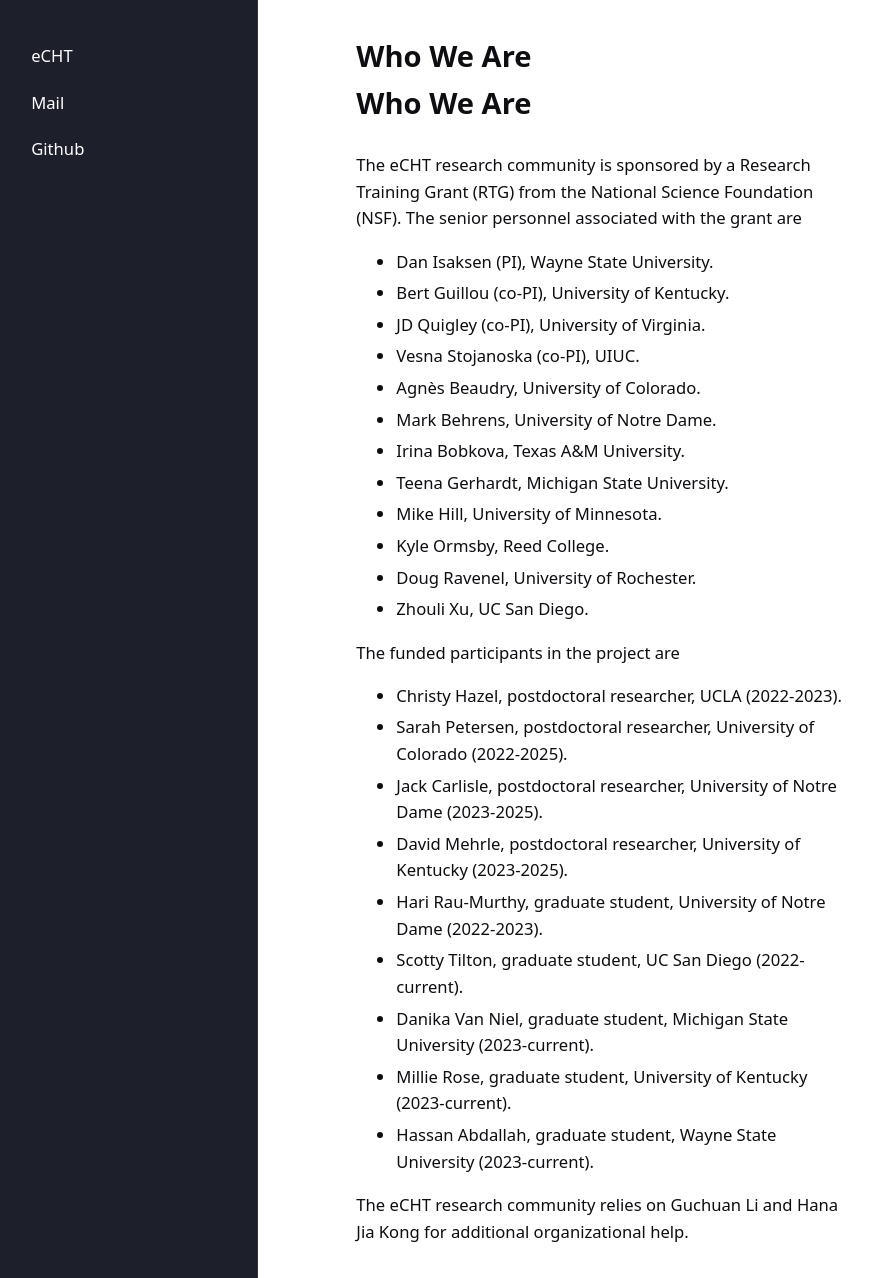
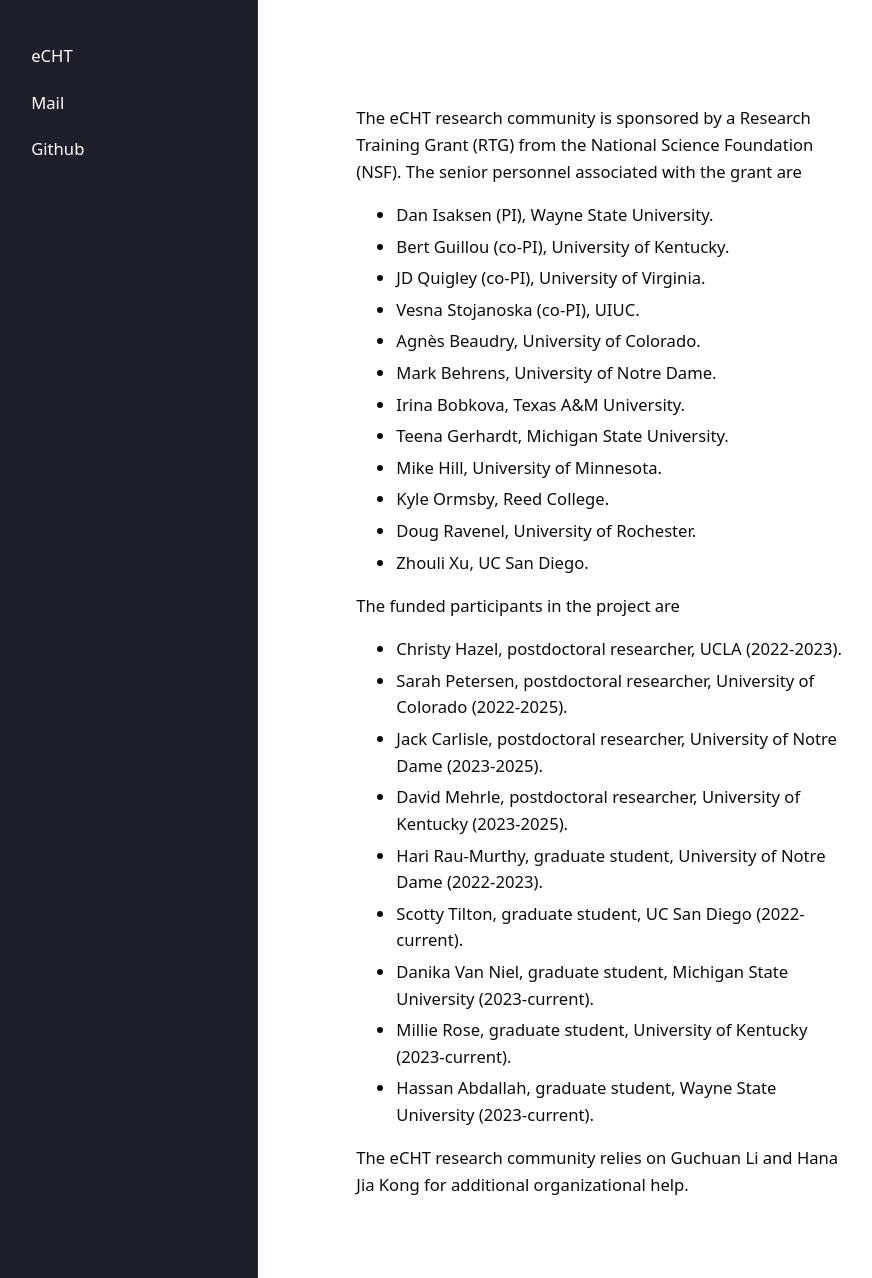
Before and after one commit to eCHTorc/eCHTorc.github.io, a Jekyll site: the page built from who-we-are.html, in a window 1280 px wide and 1278 px high. Shown: the whole window, without its empty margins (43-915 px from the left). Built offline with Jekyll 4.4.1, drawn with Linux system fonts in a browser that asks for light colours.

Commit message:
Update who-we-are.html

```diff
--- a/who-we-are.html
+++ b/who-we-are.html
@@ -1,5 +1,4 @@
 ---
-title: "Who We Are"
 layout: page
 ---
 
```
